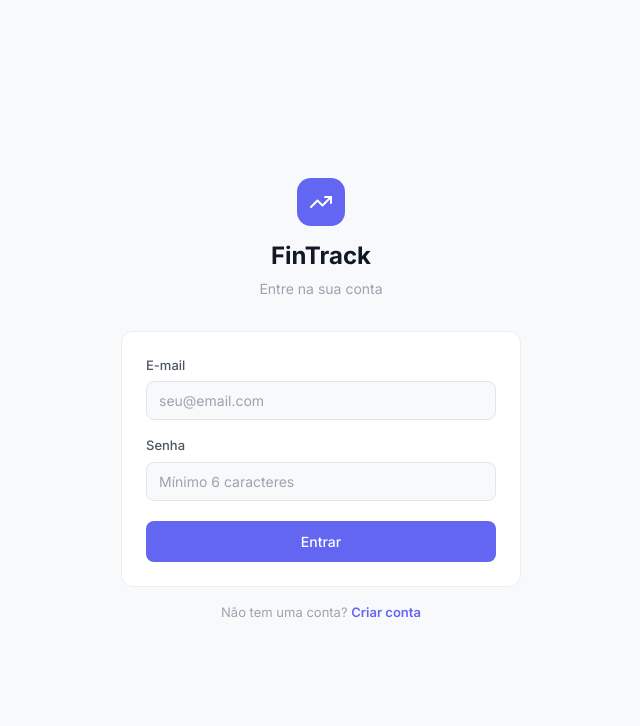
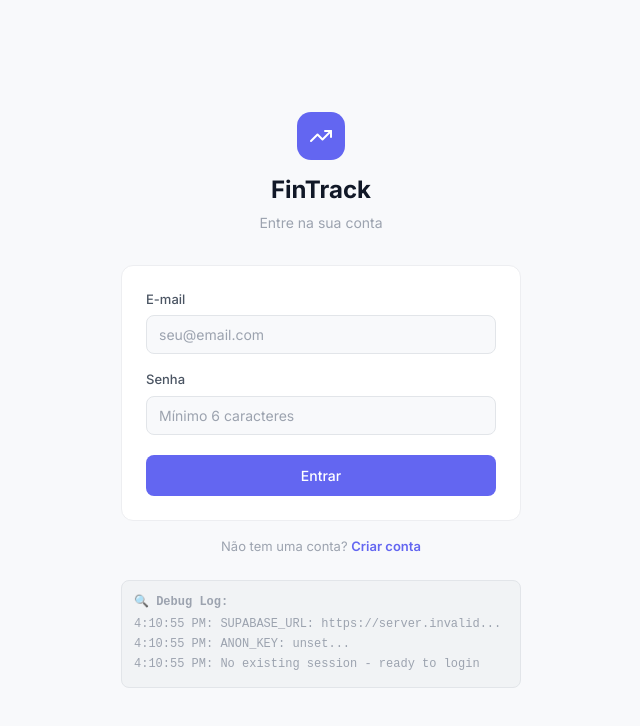
Before and after one commit to johnny-soft/financiAI, a Next.js app: page /login in a window 1280 px wide. Shown: the top 726 px of the page, without its empty margins (319-959 px from the left). Built offline with nearby package versions, Linux system fonts and the light colour scheme; no server answers.

Commit message:
feat: implement Supabase server-side client and login page with authentication flow

```diff
--- a/src/app/login/page.tsx
+++ b/src/app/login/page.tsx
@@ -13,26 +13,41 @@ export default function LoginPage() {
   const [loading, setLoading] = useState(false)
   const [error, setError] = useState<string | null>(null)
   const [message, setMessage] = useState<string | null>(null)
+  const [debug, setDebug] = useState<string[]>([])
   const router = useRouter()
   const supabase = createClient()
 
-  // If already logged in, redirect to dashboard
+  const addDebug = (msg: string) => setDebug(prev => [...prev, `${new Date().toLocaleTimeString()}: ${msg}`])
+
+  // Check connection on mount
   useEffect(() => {
-    supabase.auth.getSession().then(({ data: { session } }) => {
-      if (session) {
+    const url = process.env.NEXT_PUBLIC_SUPABASE_URL
+    const key = process.env.NEXT_PUBLIC_SUPABASE_ANON_KEY
+    addDebug(`SUPABASE_URL: ${url ? url.substring(0, 30) + '...' : 'NOT SET!'}`)
+    addDebug(`ANON_KEY: ${key ? key.substring(0, 10) + '...' : 'NOT SET!'}`)
+
+    supabase.auth.getSession().then(({ data: { session }, error }) => {
+      if (error) {
+        addDebug(`getSession error: ${error.message}`)
+      } else if (session) {
+        addDebug(`Already has session, redirecting...`)
         window.location.href = '/dashboard'
+      } else {
+        addDebug('No existing session - ready to login')
       }
     })
-  }, [supabase])
+  }, [])
 
   const handleSubmit = async (e: React.FormEvent) => {
     e.preventDefault()
     setLoading(true)
     setError(null)
     setMessage(null)
+    addDebug(`Attempting ${isSignUp ? 'signup' : 'login'} with ${email}`)
 
     try {
       if (isSignUp) {
+        addDebug('Calling signUp...')
         const { data, error } = await supabase.auth.signUp({
           email,
           password,
@@ -41,33 +56,36 @@ export default function LoginPage() {
           },
         })
         if (error) throw error
+        addDebug(`signUp response: session=${!!data.session}, user=${!!data.user}`)
 
-        // If email confirmation is disabled, user is auto-confirmed
         if (data.session) {
-          // Wait for cookie to be set by @supabase/ssr
+          addDebug('Session created, waiting 500ms...')
           await new Promise(r => setTimeout(r, 500))
+          addDebug('Redirecting to /dashboard')
           window.location.href = '/dashboard'
           return
         }
 
         setMessage('Conta criada! Verifique seu e-mail para confirmar o cadastro.')
       } else {
+        addDebug('Calling signInWithPassword...')
         const { data, error } = await supabase.auth.signInWithPassword({
           email,
           password,
         })
         if (error) throw error
+        addDebug(`Login response: session=${!!data.session}, user=${!!data.user}`)
+
         if (!data.session) throw new Error('Sessão não foi criada. Tente novamente.')
 
-        // Wait for cookie to be set by @supabase/ssr
+        addDebug('Session created, waiting 500ms...')
         await new Promise(r => setTimeout(r, 500))
 
         // Verify session was actually persisted
         const { data: check } = await supabase.auth.getSession()
-        if (!check.session) {
-          throw new Error('Sessão não persistiu. Verifique a configuração do Supabase.')
-        }
+        addDebug(`Session check: ${!!check.session}`)
 
+        addDebug('Redirecting to /dashboard')
         window.location.href = '/dashboard'
         return
       }
@@ -272,6 +290,27 @@ export default function LoginPage() {
             {isSignUp ? 'Entrar' : 'Criar conta'}
           </button>
         </p>
+
+        {/* Debug Panel - remove after fixing auth */}
+        {debug.length > 0 && (
+          <div style={{
+            marginTop: '1.5rem',
+            padding: '12px',
+            borderRadius: 8,
+            background: 'var(--bg-subtle)',
+            border: '1px solid var(--border)',
+            fontSize: '0.75rem',
+            fontFamily: 'monospace',
+            color: 'var(--text-muted)',
+            maxHeight: 200,
+            overflowY: 'auto',
+          }}>
+            <p style={{ fontWeight: 600, marginBottom: 4 }}>🔍 Debug Log:</p>
+            {debug.map((line, i) => (
+              <div key={i} style={{ marginBottom: 2 }}>{line}</div>
+            ))}
+          </div>
+        )}
       </div>
     </div>
   )
--- a/src/lib/supabase/server.ts
+++ b/src/lib/supabase/server.ts
@@ -9,16 +9,21 @@ export function createClient() {
     process.env.NEXT_PUBLIC_SUPABASE_ANON_KEY!,
     {
       cookies: {
-        getAll() {
-          return cookieStore.getAll()
+        get(name: string) {
+          return cookieStore.get(name)?.value
         },
-        setAll(cookiesToSet: { name: string; value: string; options: CookieOptions }[]) {
+        set(name: string, value: string, options: CookieOptions) {
           try {
-            cookiesToSet.forEach(({ name, value, options }) =>
-              cookieStore.set(name, value, options)
-            )
+            cookieStore.set({ name, value, ...options })
           } catch {
-            // Server component - ignored
+            // This can fail in Server Components — that's expected
+          }
+        },
+        remove(name: string, options: CookieOptions) {
+          try {
+            cookieStore.set({ name, value: '', ...options })
+          } catch {
+            // This can fail in Server Components — that's expected
           }
         },
       },
```
